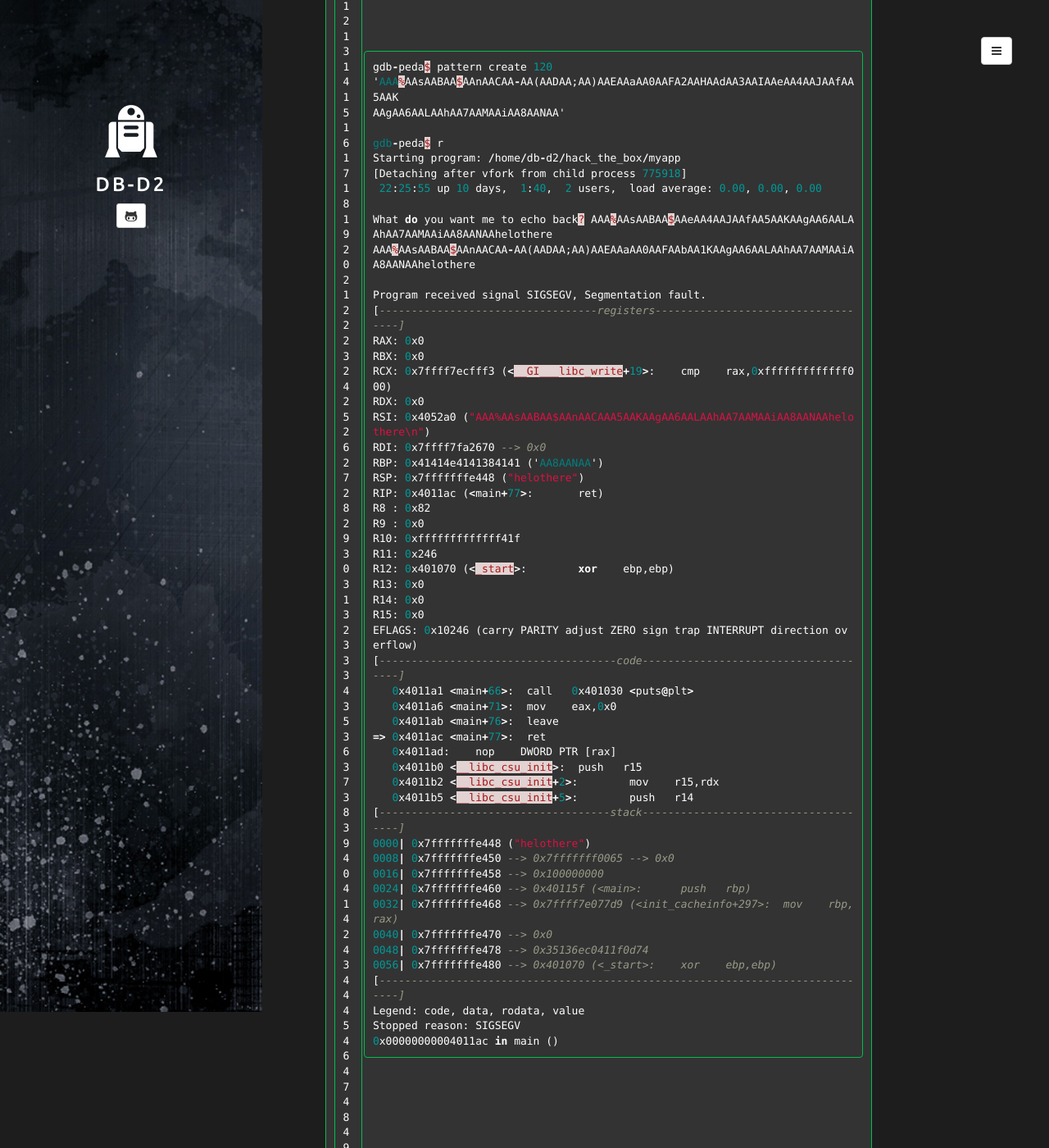
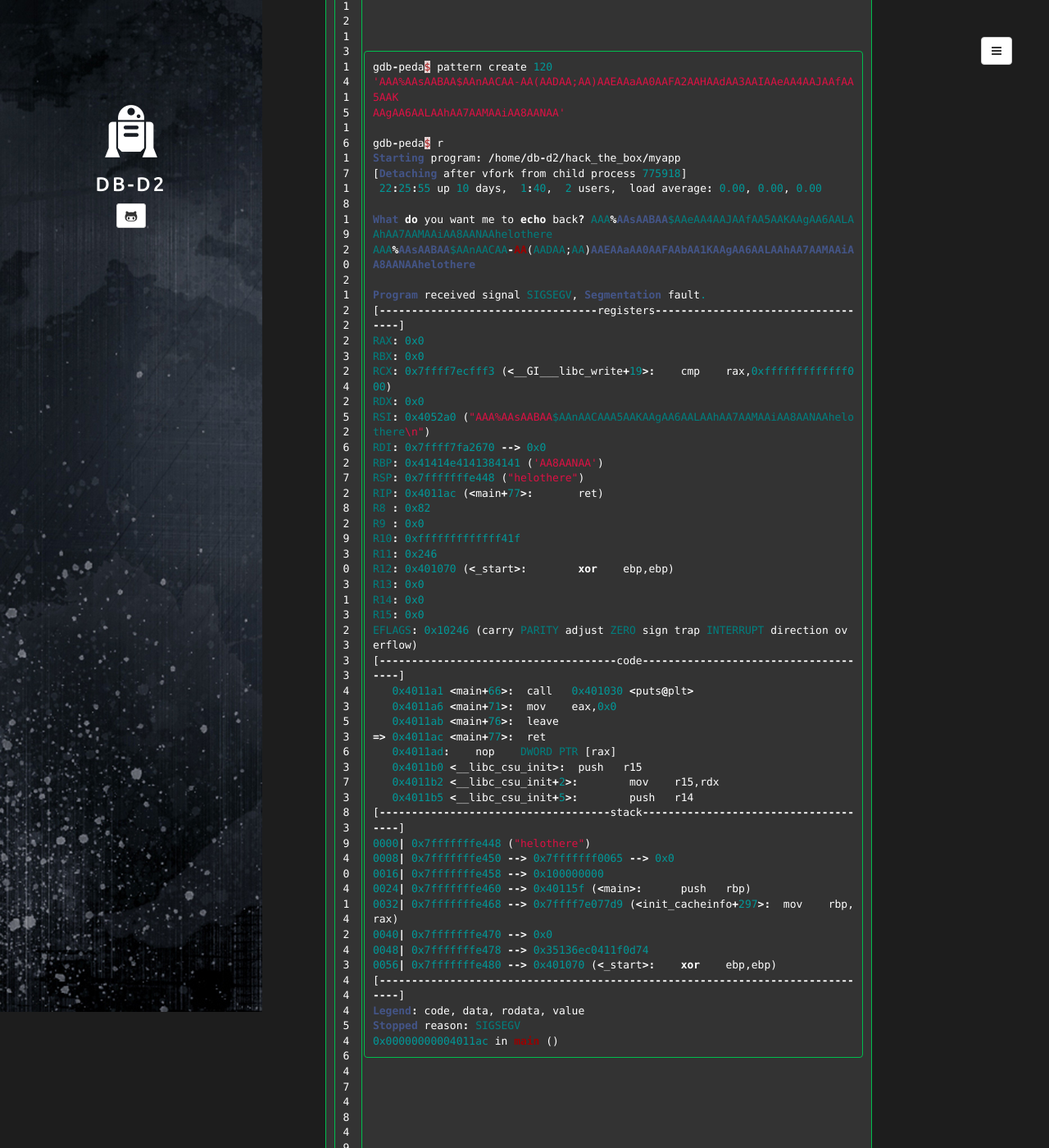
Before and after one commit to db-d2/db-d2.github.io, a Jekyll site: the page built from _posts/2019-08-30-safe.md, in a window 1280 px wide and 1400 px high, scrolled down 5702 px. Shown: the whole window at 82% size. Built offline with Jekyll 4.4.1, drawn with Linux system fonts in a browser that asks for light colours.

Commit message:
Update 2019-08-30-safe.md

```diff
--- a/_posts/2019-08-30-safe.md
+++ b/_posts/2019-08-30-safe.md
@@ -177,7 +177,7 @@ jAA9AAOA found at offset: 120
 
 Now i'll create a new pattern with a size of 120 and throw in 8 junk chars at the end
 
-{% highlight Ada linenos %}
+{% highlight Hack linenos %}
 gdb-peda$ pattern create 120
 'AAA%AAsAABAA$AAnAACAA-AA(AADAA;AA)AAEAAaAA0AAFA2AAHAAdAA3AAIAAeAA4AAJAAfAA5AAK
 AAgAA6AALAAhAA7AAMAAiAA8AANAA'
```
